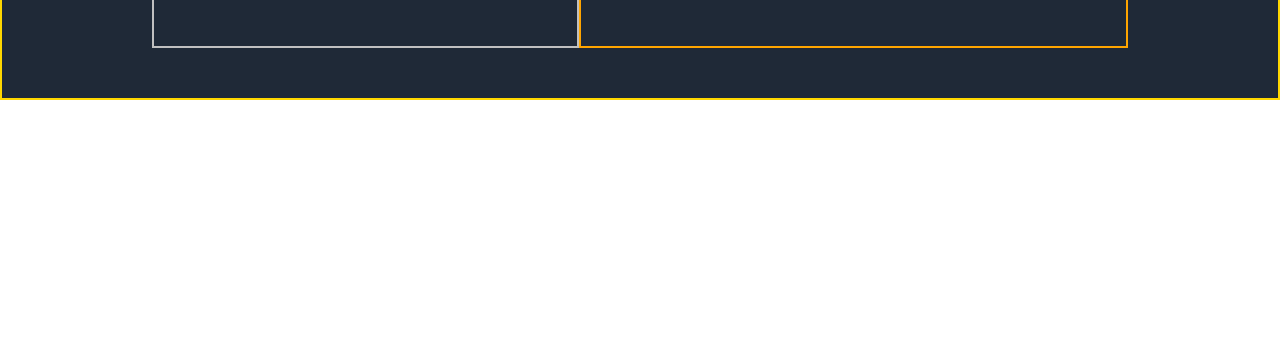
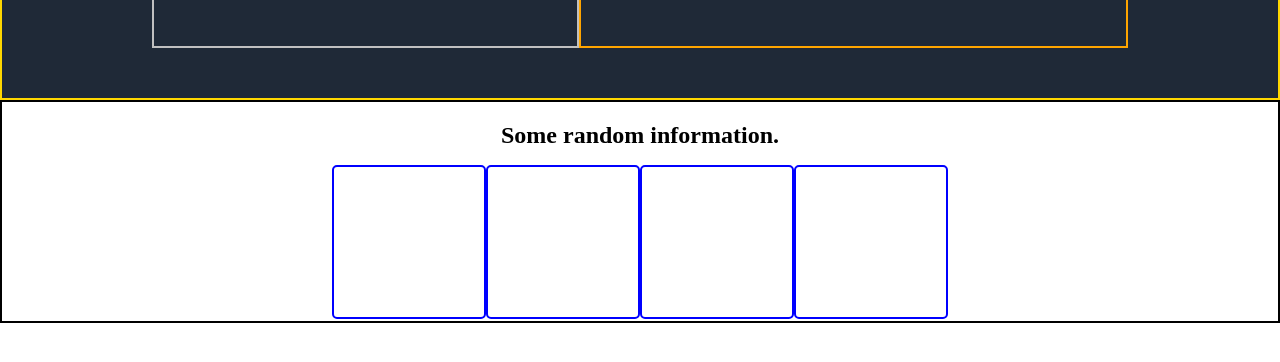
Before and after one commit to Steinvorth/Landing_Page, a plain HTML site: page index.html in a window 1280 px wide. Shown: the part 294-656 px from the top of the page. Drawn offline with Linux system fonts and the light colour scheme.

Commit message:
Aded Information Section. Adjusted flex for it aswell.

```diff
--- a/index.css
+++ b/index.css
@@ -82,3 +82,31 @@ body{
 }
 
 /* information Text // tercera parte del website */
+
+.infoCont{
+    display: flex;
+    border: 2px solid;
+    align-items: center;
+    flex-direction: column;
+    padding-top: 20px;
+}
+
+.info{
+    font-size: 24px;
+    font-weight: bold;
+}
+
+.boxitem{
+    display: flex;
+    height: 140px;
+    padding: 16px;
+}
+
+.item{
+    display: flex;
+    border: 2px solid blue;
+    width: 150px;
+    height: 150px;
+    border-radius: 5px;
+    justify-content: space-between;
+}
--- a/index.html
+++ b/index.html
@@ -27,6 +27,15 @@
         <!-- end -->
 
         <!-- Information Container -->
+        <div class="infoCont">
+            <div class="info">Some random information.</div>
+            <div class="boxitem">
+                <div class="item"></div>
+                <div class="item"></div>
+                <div class="item"></div>
+                <div class="item"></div>
+            </div>
+        </div>
 
 
     </body>
```
